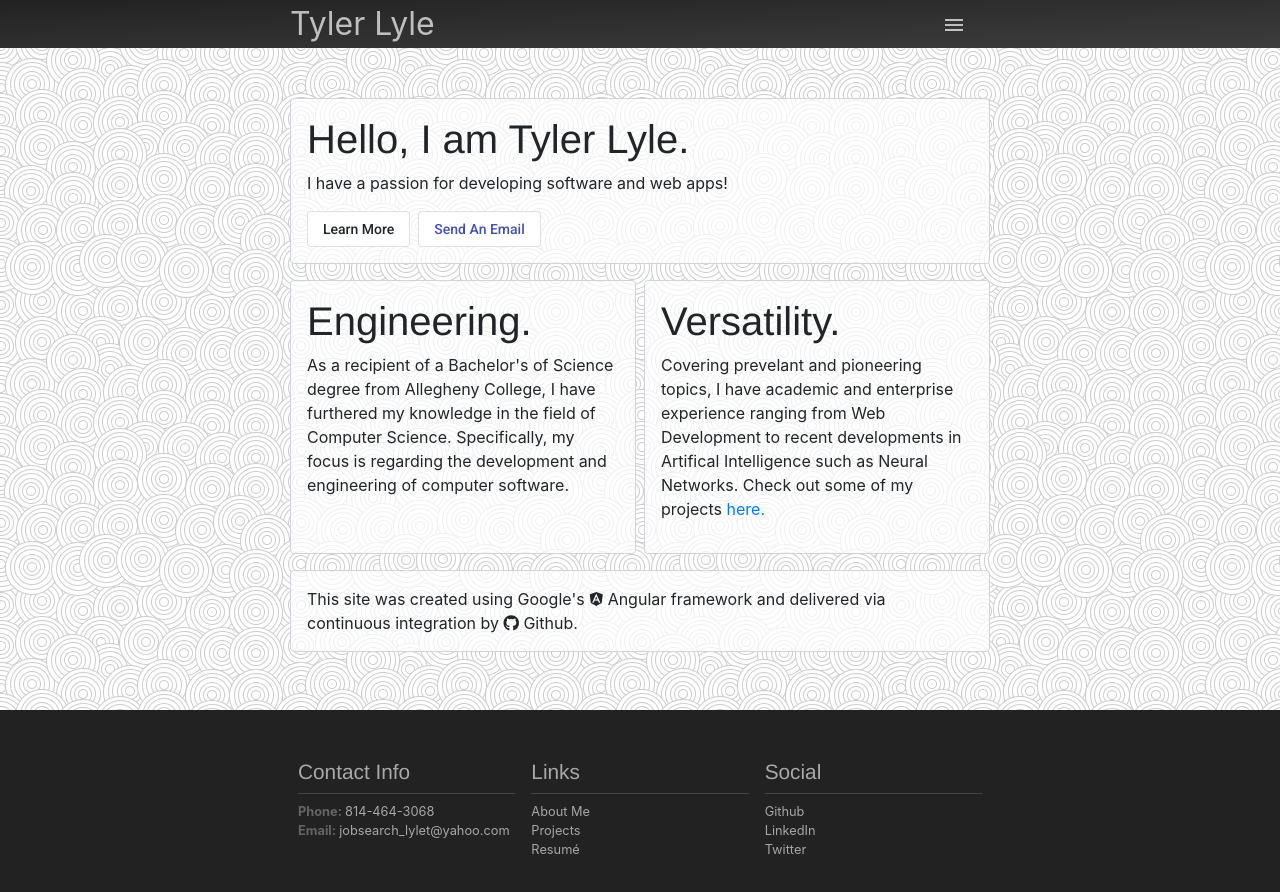
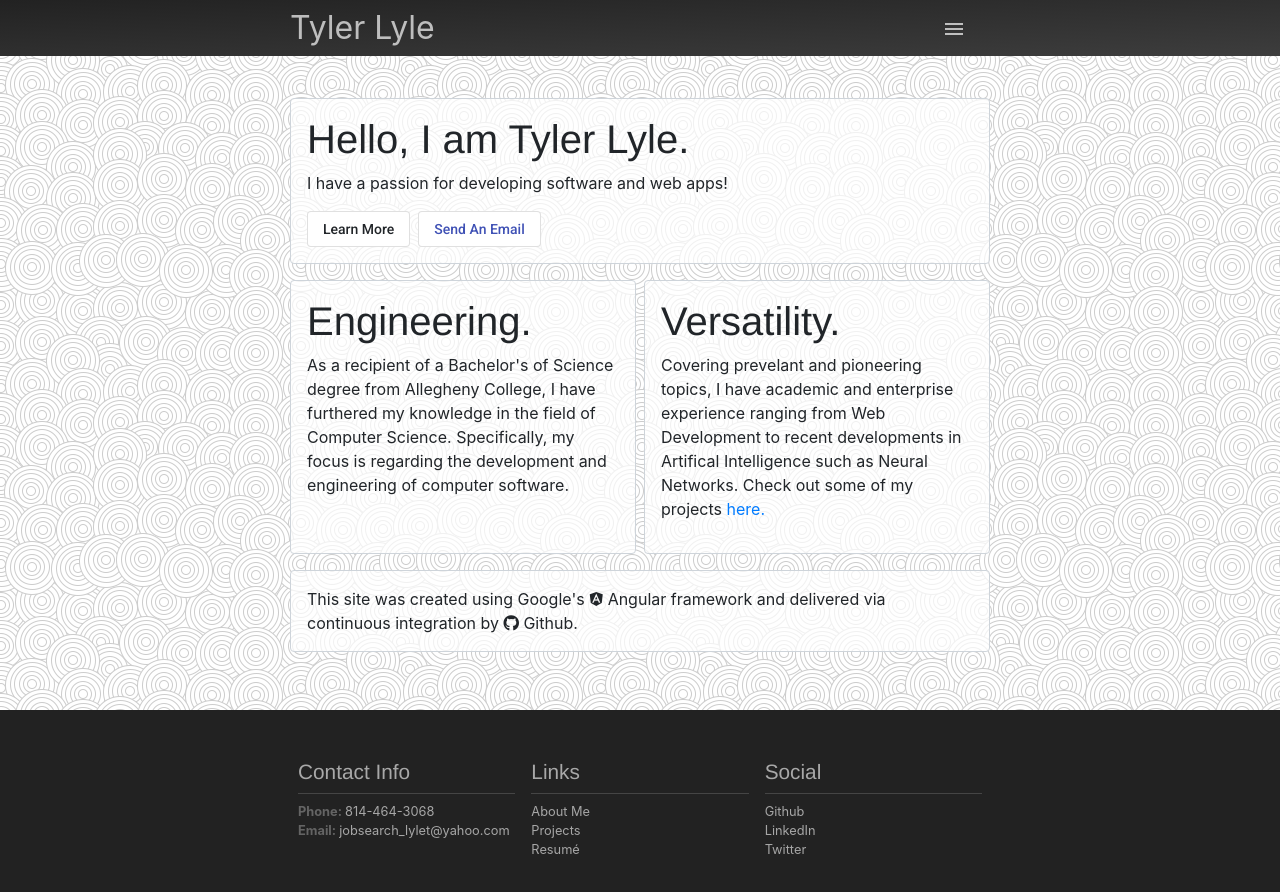
Before and after one commit to lylet-AC/Angular-Website, an Angular app: page / in a window 1280 px wide. Shown: the top 892 px of the page. Built offline with nearby package versions, Linux system fonts and the light colour scheme.

Commit message:
increased thickness of header

```diff
--- a/src/app/app.component.scss
+++ b/src/app/app.component.scss
@@ -28,7 +28,7 @@
 // }
 
 .header {
-    height: 3rem;
+    height: 3.5rem;
     position: fixed;
     top: 0;
     width: 100%;
```
